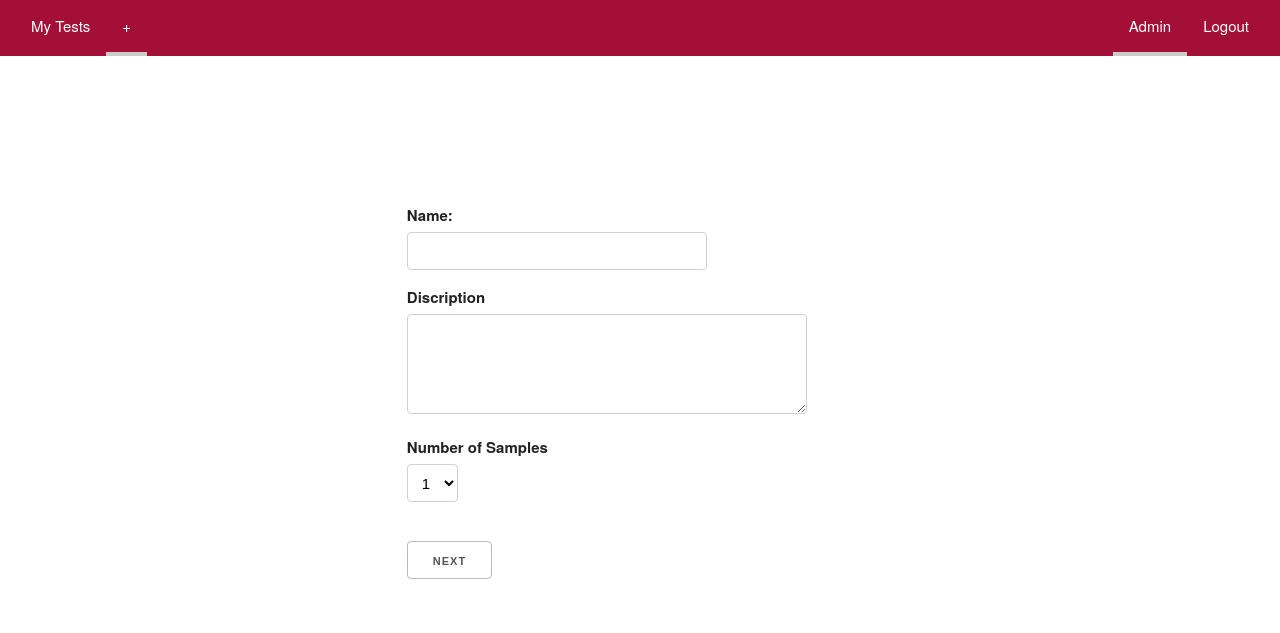
After one commit to Senseneyf/sensoryevaluation, a PHP site: page /test.php in a window 1280 px wide. The commit adds this page. Shown: the top 633 px of the page. Run offline with PHP 8.4, Linux system fonts and the light colour scheme; the visitor is signed in with stand-in values (Sample User, id 1).

```diff
--- /dev/null
+++ b/src/phpinfo.php
@@ -0,0 +1,5 @@
+<?php
+
+phpinfo();
+
+?>
--- /dev/null
+++ b/src/test.php
@@ -0,0 +1,46 @@
+<?php include 'session_check.php'; ?>
+<!DOCTYPE html>
+<html lang="en">
+<head>
+  <meta charset="utf-8">
+  <title>Test Creation - Sensory Evaluation</title>
+  <meta name="description" content="">
+  <meta name="author" content="">
+  <meta name="viewport" content="width=device-width, initial-scale=1,user-scalable=0">
+  <link rel="stylesheet" href="css/custom.css">
+  <link rel="stylesheet" href="css/normalize.css">
+  <link rel="stylesheet" href="css/skeleton.css">
+</head>
+<body>
+	<div class="navBar">
+		<a href="/se/">My Tests</a>
+		<a data-active href=""> + </a>
+		<div class="navLogin"><?php if(isset($_SESSION['username'])) { echo '<a data-active href="admin">Admin</a><a href="/se/logout" >Logout</a>'; } ?></div>
+	</div>
+	<div class="container">
+	<div class="row">
+		<div class="tweleve columns top-offset">
+			<div class="six columns offset-by-three">
+				<fieldset>
+				<form class="fixed-max-width">
+					<label for="testName">Name: </label>
+					<input class="u-full-width" type="text" name="testName" style="width:300px">
+					<label for="testDiscription">Discription</label>
+					<textarea class="u-full-width" name="testDiscription" style="height:100px;"></textarea>
+					<label for="sampleNumber">Number of Samples</label>
+					<select name="sampleNumber">
+						<option value="1">1</option>
+						<option value="2">2</option>
+						<option value="3">3</option>
+						<option value="4">4</option>
+						<option value="5">5</option>
+						<option value="6">6</option>
+					</select>
+					<br><br><input class="button-secondary" method="post" type="submit" value="Next">
+				</form>
+				</fieldset>
+			</div>
+		</div>
+	</div>
+</body>
+</html>
```
Also changed, not shown: src/test_edit.php (+5 -2 lines), src/test_edit_submit.php (+6 -3 lines).
